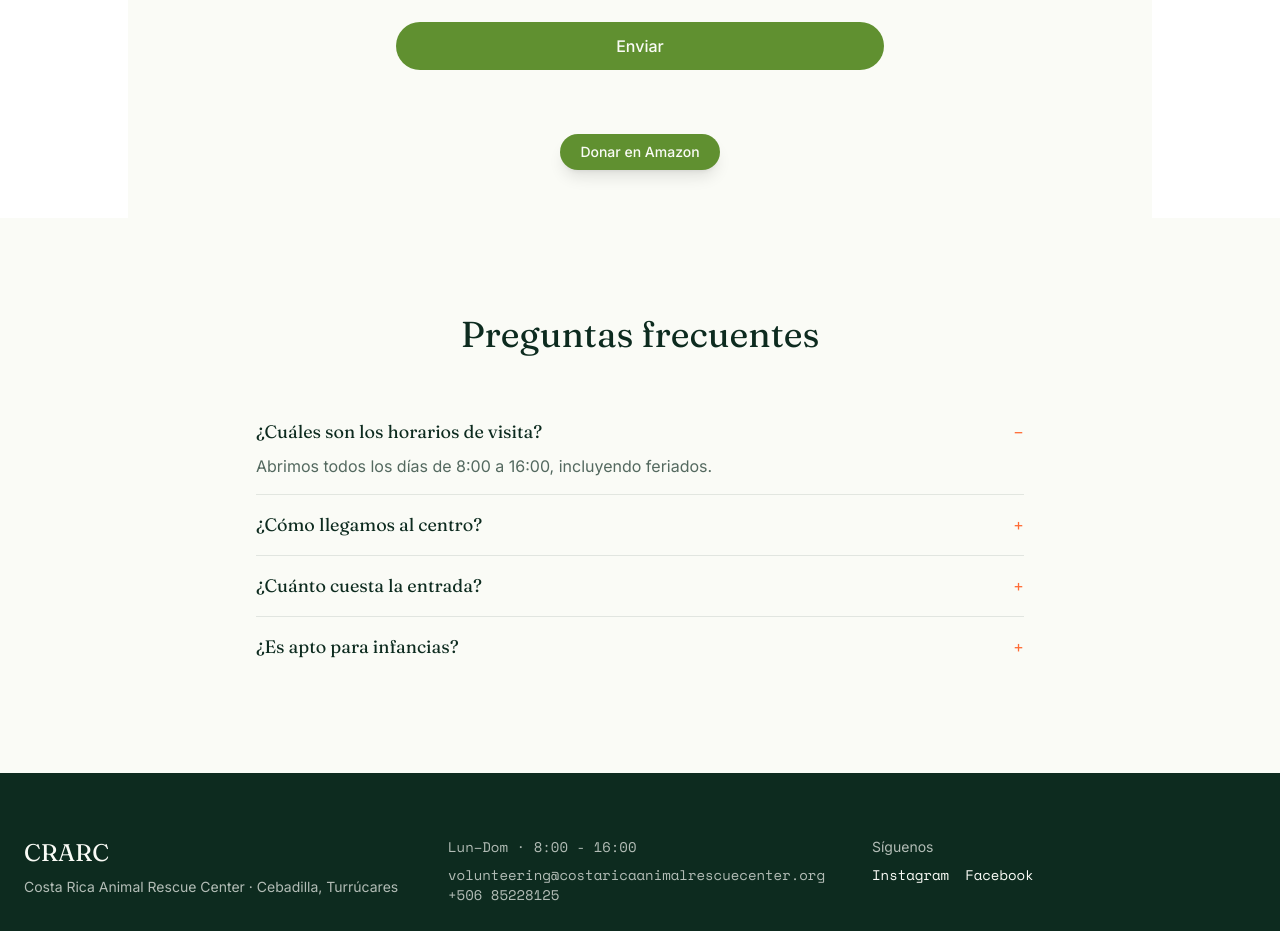
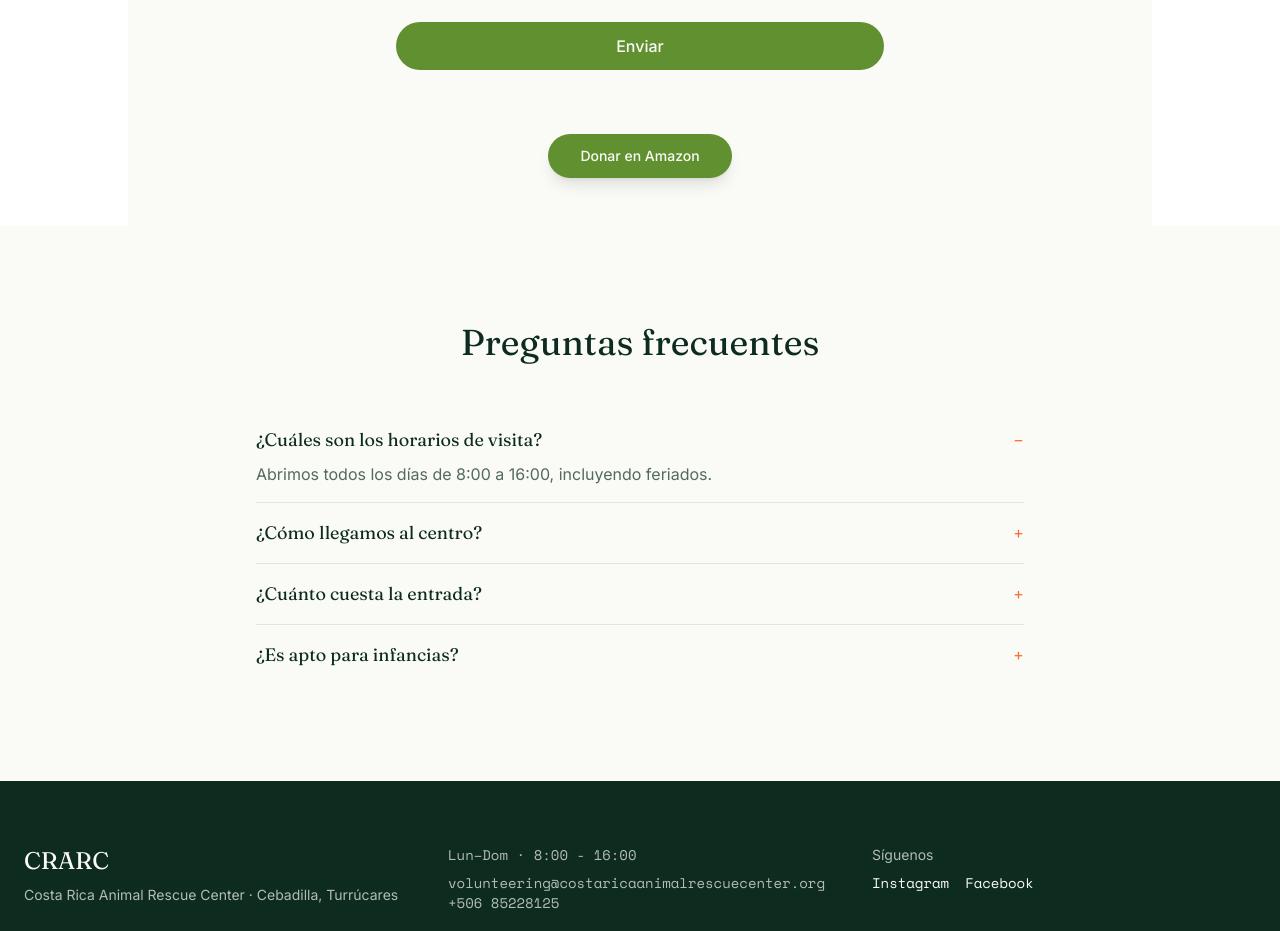
Before and after one commit to Argerie/crac-web, a React (Vite) app: page / in a window 1280 px wide. Shown: the part 9722-10653 px from the top of the page. Built offline with nearby package versions, Linux system fonts and the light colour scheme.

Commit message:
Make Amazon button medium size

```diff
--- a/src/components/sections/DonationWidget.tsx
+++ b/src/components/sections/DonationWidget.tsx
@@ -8,7 +8,7 @@ export default function DonationWidget() {
       href="https://www.amazon.com/hz/wishlist/ls/22MUJKW4EQUV8?ref_=wl_share"
       target="_blank"
       rel="noopener noreferrer"
-      className="inline-block rounded-full bg-sloth-500 px-5 py-2 font-body text-sm font-medium text-mist-50 shadow-lg transition-transform hover:scale-105"
+      className="inline-block rounded-full bg-sloth-500 px-8 py-3 font-body text-sm font-medium text-mist-50 shadow-lg transition-transform hover:scale-105"
     >
       {t('donation.donar')}
     </a>
```
Also changed, not shown: 4 other files (tests, documents, lock files or other folders).
